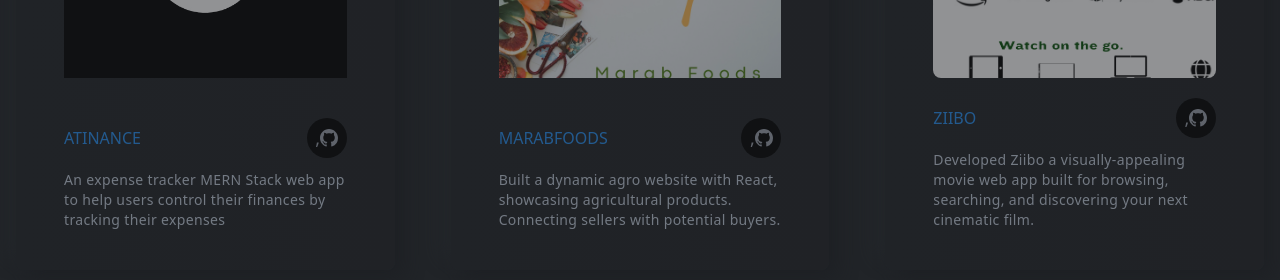
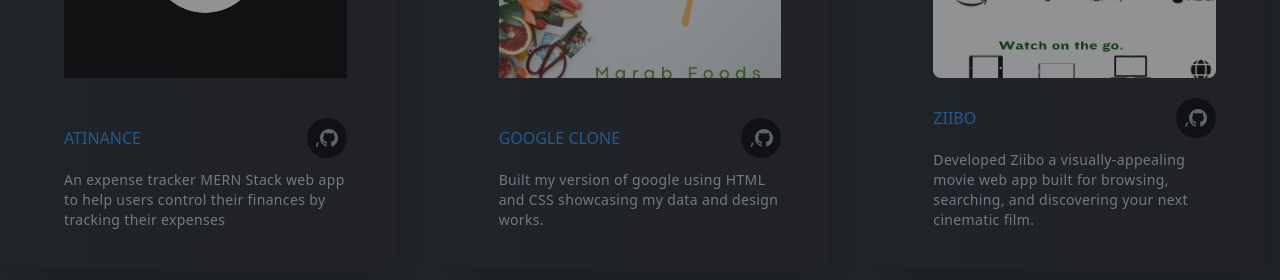
Before and after one commit to iamatinad/portfolio-atinad, a React (Create React App) app in the folder frontend/: page / in a window 1280 px wide. Shown: the part 1940-2220 px from the top of the page. Built offline with nearby package versions, Linux system fonts and the light colour scheme.

Commit message:
Update Project.js

```diff
--- a/frontend/src/components/projects/Project.js
+++ b/frontend/src/components/projects/Project.js
@@ -26,11 +26,11 @@ const Projects = () => {
 
         />
             <ProjectsCard
-          title="MarabFoods"
-          des=" Built a dynamic agro website with React, showcasing agricultural products.
-          Connecting sellers with potential buyers."
+          title="Google clone"
+          des=" Built my version of google using HTML and CSS
+          showcasing my data and design works."
           src={project1}
-          githubUrl="https://github.com/iamatinad/marabfoods"
+          githubUrl="https://atinad-btl.vercel.app/"
 
 
 
```
